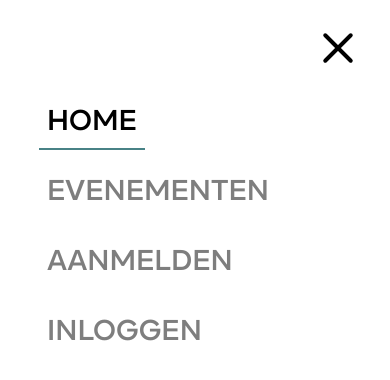
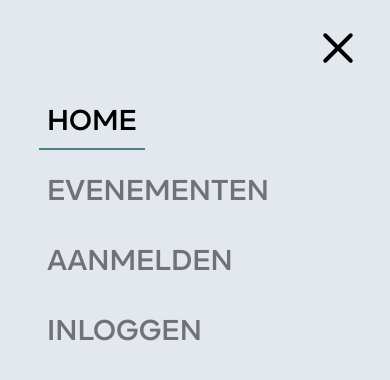
Before and after one commit to Spoorloos/bo_sv_unity, a Next.js app: page / in a window 390 px wide. Both pictures are taken after a click on the button 338 px from the left and 48 px from the top of the page. Shown: the top 380 px of the page. Built offline with nearby package versions, Linux system fonts and the light colour scheme.

Commit message:
Fixed menu with dark mode

```diff
--- a/src/components/Header.tsx
+++ b/src/components/Header.tsx
@@ -28,9 +28,9 @@ export default function Header() {
     return (
         <header className="mb-4 pb-2 flex items-center justify-between border-b-2 border-border">
             <Link href="/">
-                <Logo className="h-16 w-auto text-[#313131] dark:text-gray-200" textColor="currentColor"/>
+                <Logo className="h-16 w-auto text-[#313131] dark:text-gray-300" textColor="currentColor"/>
             </Link>
-            <nav className={`gap-4 ${kinetika.className} ${navEnabled ? "flex bg-white fixed inset-0 flex-col items-start pt-24 p-[10%] text-3xl" : "hidden sm:flex"}`}>
+            <nav className={`gap-4 ${kinetika.className} ${navEnabled ? "flex bg-background fixed inset-0 flex-col items-start pt-24 p-[10%] text-3xl" : "hidden sm:flex"}`}>
                 {Object.entries(tabs).map(([name, url], index) =>
                     <Link
                         className={`transition-opacity border-b-2 p-2 uppercase ${url === pathName ? "border-accent" : "border-transparent opacity-50 hover:opacity-100"}`}
```
